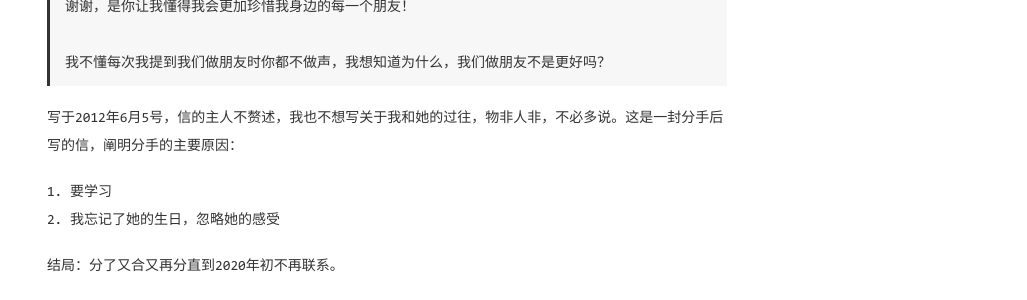
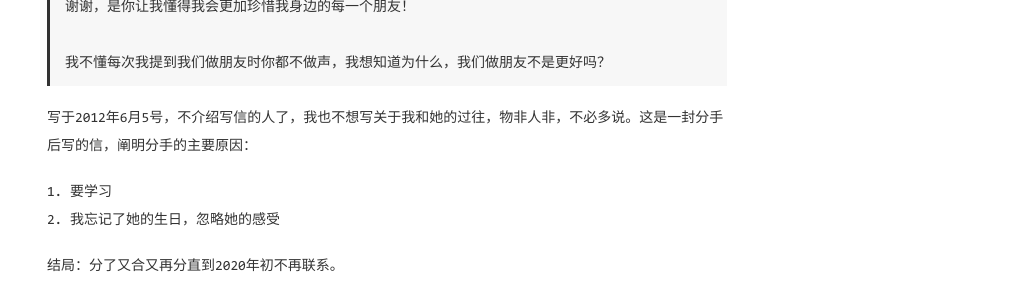
Before and after one commit to Devinteng/Devinteng.github.io, a Jekyll site: the page built from _posts/2021-3-31-物非人非.md, in a window 1280 px wide. Shown: the part 1204-1504 px from the top of the page, without its empty margins (253-1280 px from the left). Built offline with Jekyll 4.4.1, drawn with Linux system fonts in a browser that asks for light colours.

Commit message:
Update 2021-3-31-物非人非.md

```diff
--- a/_posts/2021-3-31-物非人非.md
+++ b/_posts/2021-3-31-物非人非.md
@@ -27,7 +27,7 @@ categories: [生活]
 我不懂每次我提到我们做朋友时你都不做声，我想知道为什么，我们做朋友不是更好吗？<br>
 
 
-写于2012年6月5号，信的主人不赘述，我也不想写关于我和她的过往，物非人非，不必多说。这是一封分手后写的信，阐明分手的主要原因：
+写于2012年6月5号，不介绍写信的人了，我也不想写关于我和她的过往，物非人非，不必多说。这是一封分手后写的信，阐明分手的主要原因：
 
 
 1. 要学习
```
